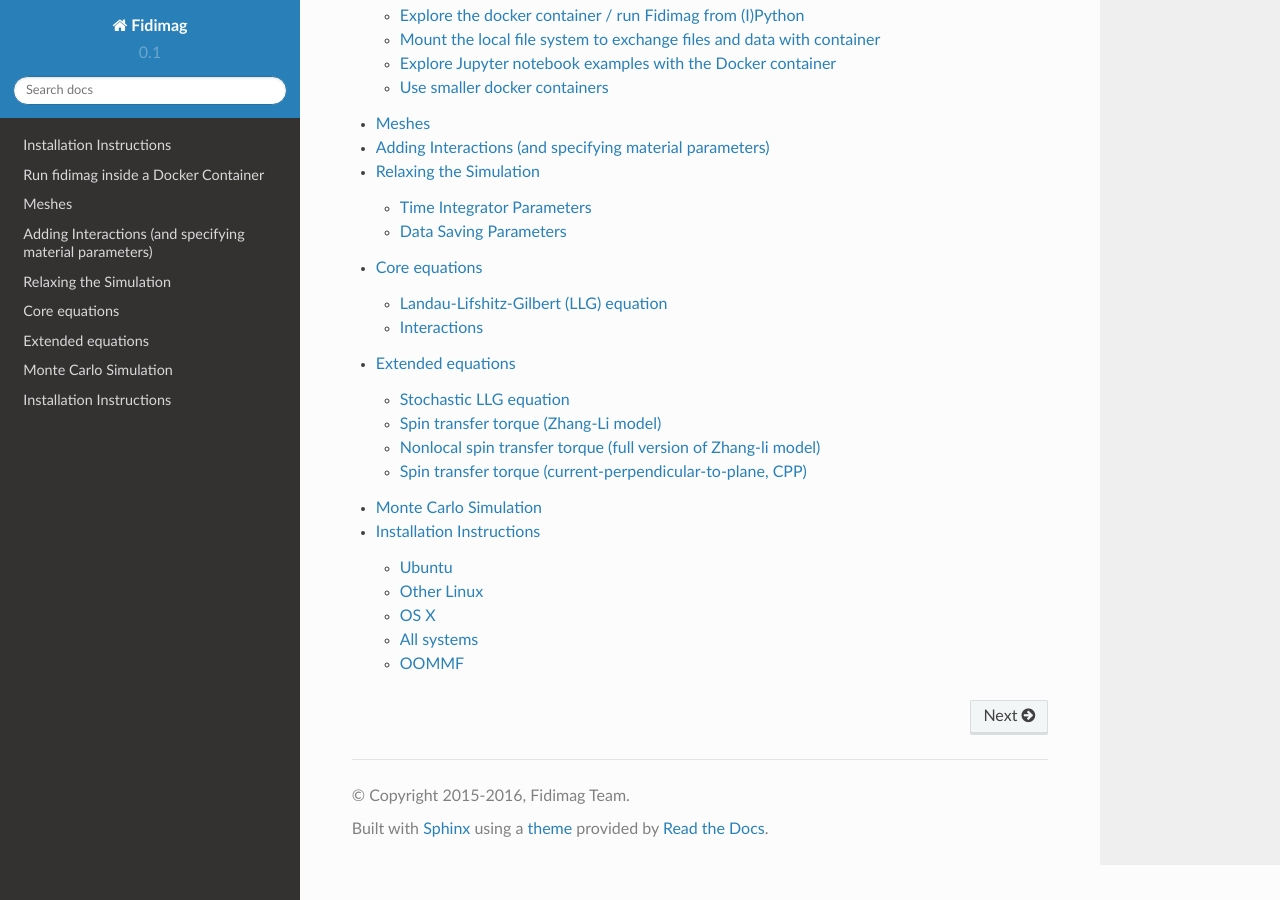
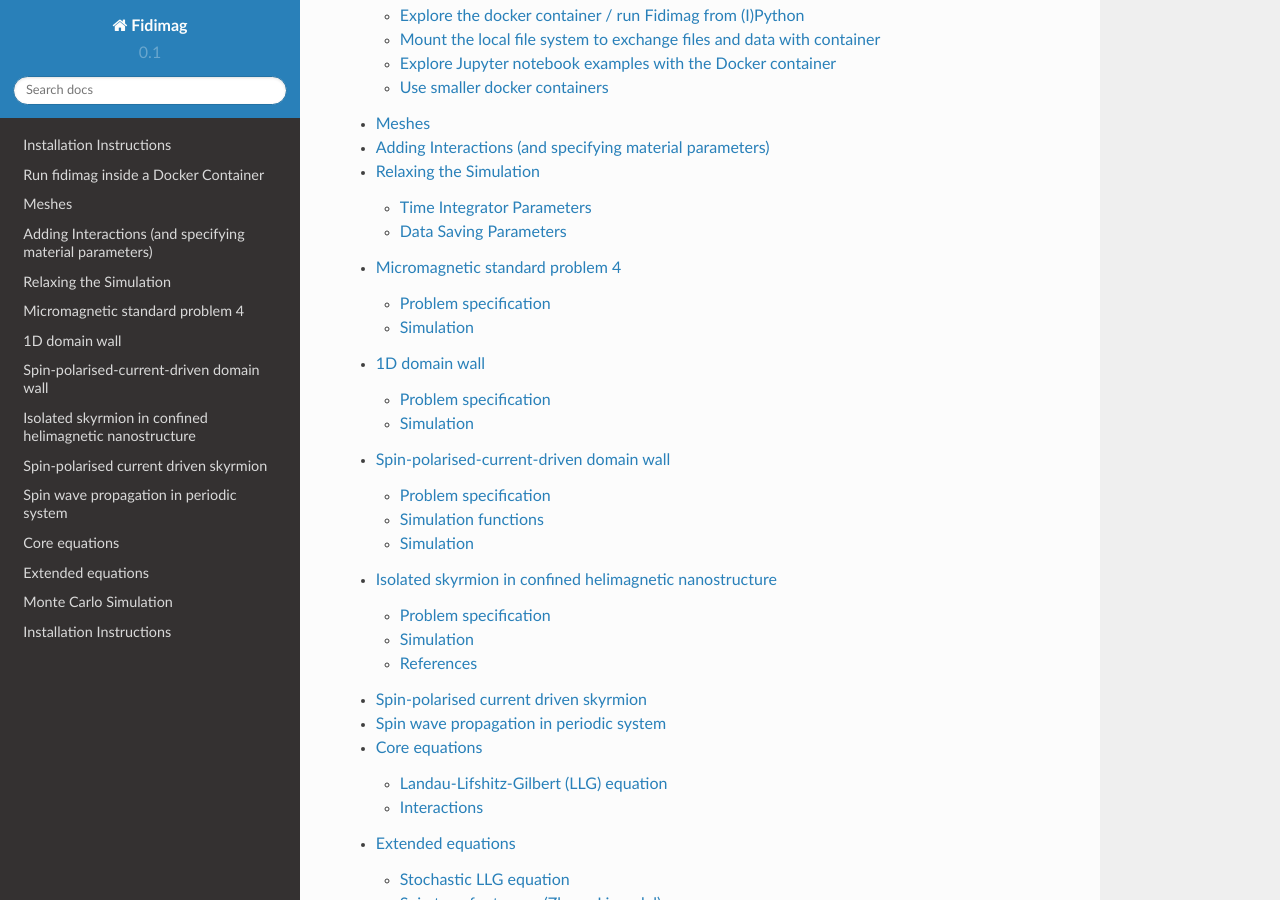
Before and after one commit to computationalmodelling/fidimag, a Sphinx documentation site: the page built from doc/index.rst, in a window 1280 px wide and 900 px high, scrolled down 672 px. Built offline with Sphinx 7.4.7 and the Read the Docs theme 2.0.0, drawn with Linux system fonts in a browser that asks for light colours.

Commit message:
Add documentation notebooks to index.rst, so they shown in read-the-docs

```diff
--- a/doc/index.rst
+++ b/doc/index.rst
@@ -19,6 +19,12 @@
    install
    ipynb/tutorial-docker-container
    ipynb/tutorial-basics
+   ipynb/standard_problem_4
+   ipynb/1d_domain_wall
+   ipynb/current-driven-domain-wall
+   ipynb/isolated_skyrmion
+   ipynb/spin-polarised-current-driven-skyrmion
+   ipynb/spin-waves-in-periodic-system
    core_eqs
    extended_eqs
    monte_carlo
```
